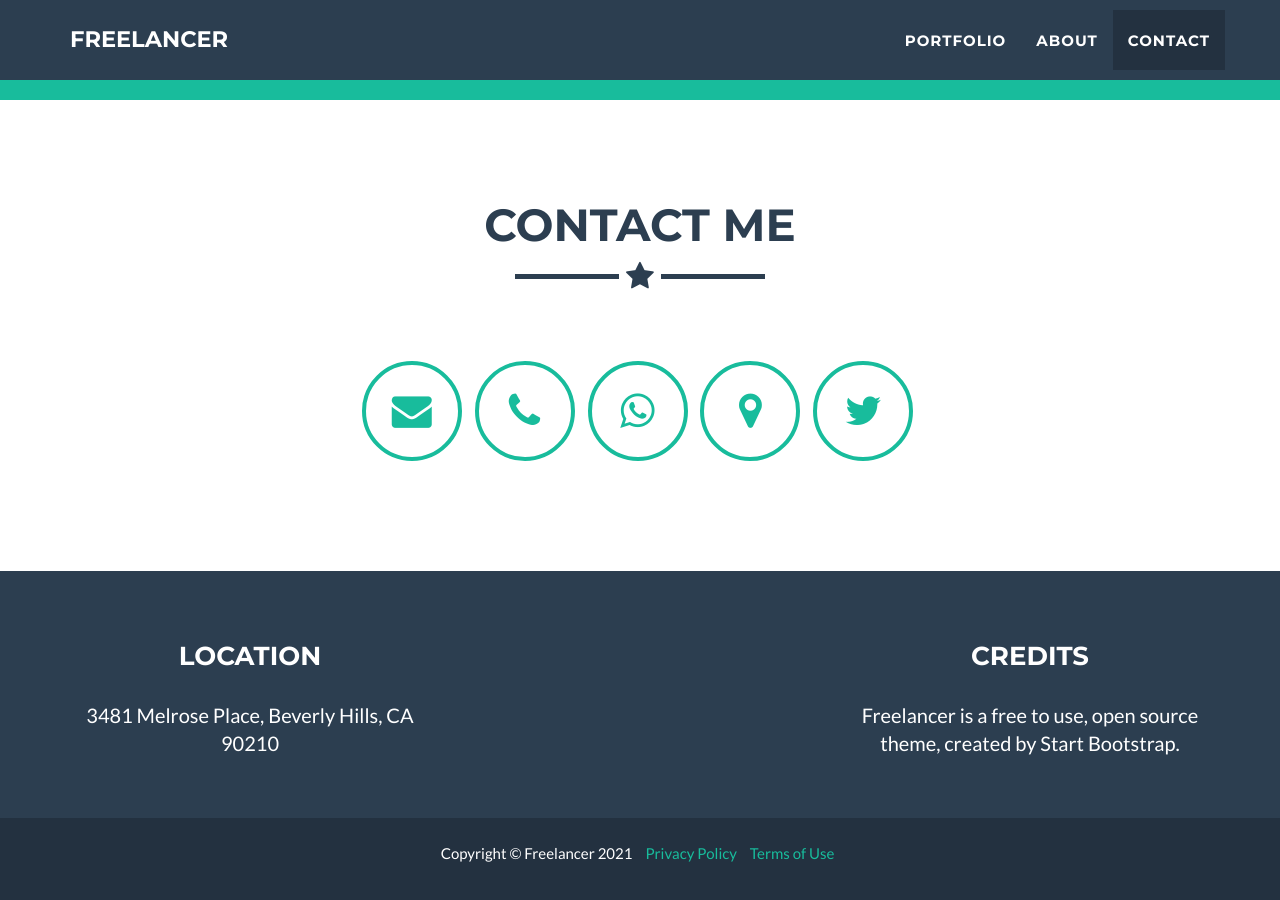
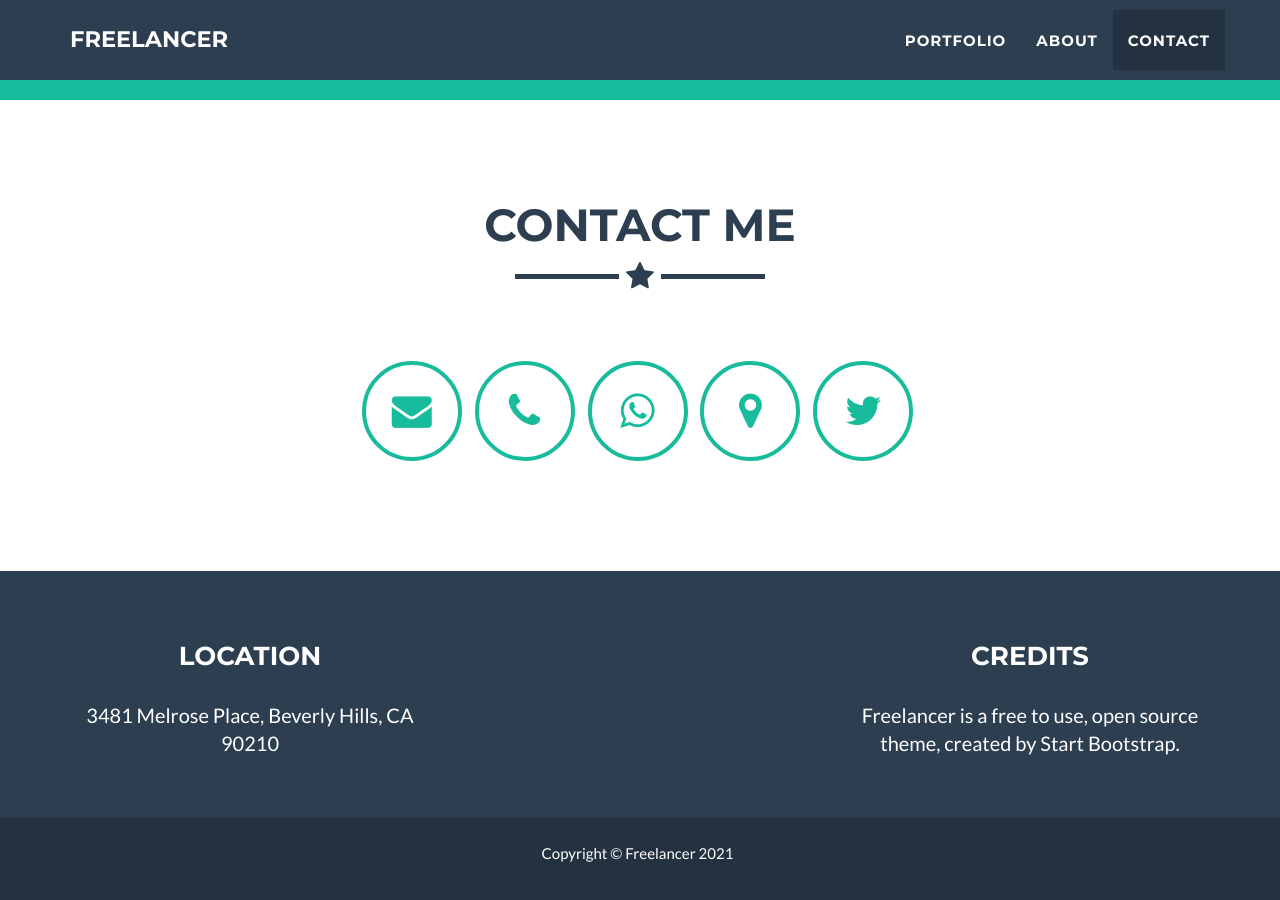
Before and after one commit to chickensmitten/freelancer, a Jekyll site: the page built from index.html, in a window 1280 px wide and 900 px high, scrolled down 2145 px. Built offline with Jekyll 4.4.1, drawn with Linux system fonts in a browser that asks for light colours.

Commit message:
Update footer.html

```diff
--- a/_includes/footer.html
+++ b/_includes/footer.html
@@ -22,8 +22,6 @@
                     <div class="col-md-12">
 			    <ul class="list-inline">
 				<li>Copyright &copy; {{ site.title }} 20{{ site.time | date: '%y' }}</li>
-				<li><a href="https://slingshot.heydavid.io/privacy">Privacy Policy</a></li>
-				<li><a href="https://slingshot.heydavid.io/terms">Terms of Use</a></li>
 			    </ul>
 			</div>
                 </div>
```
